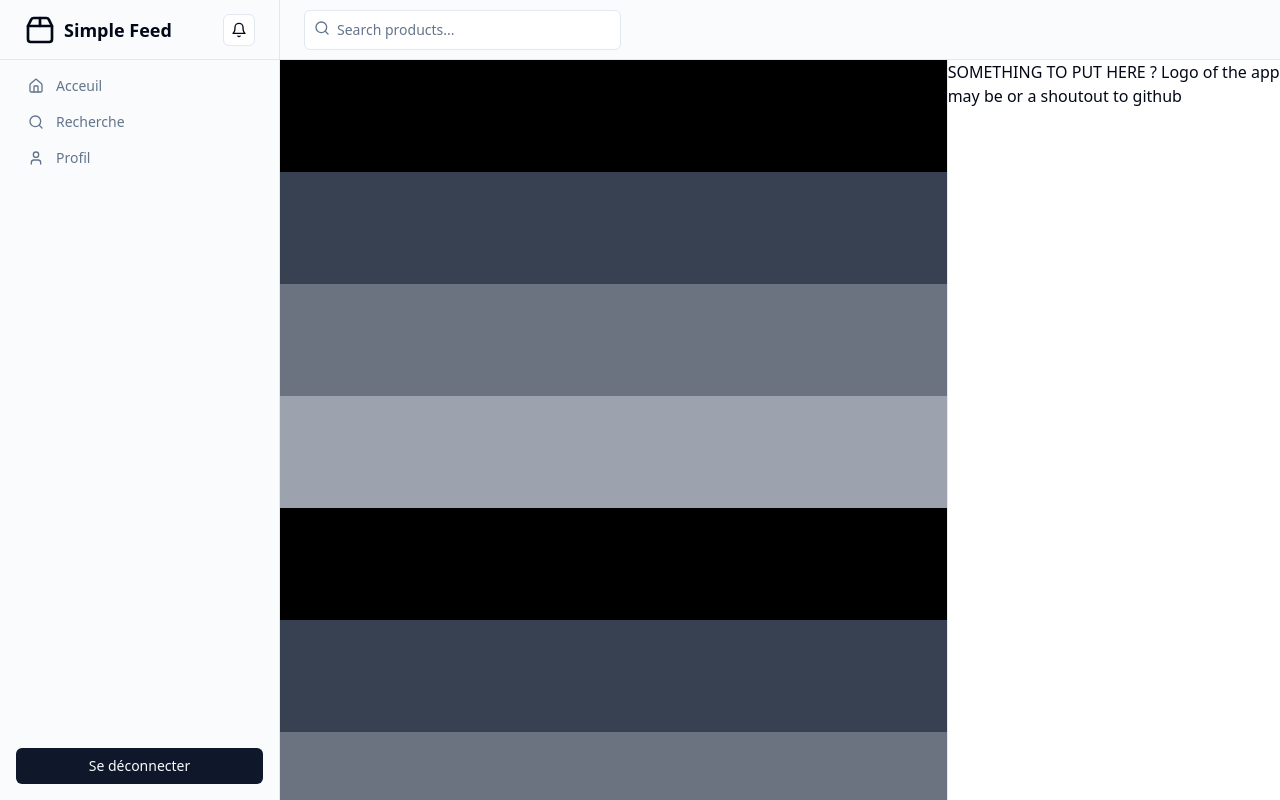
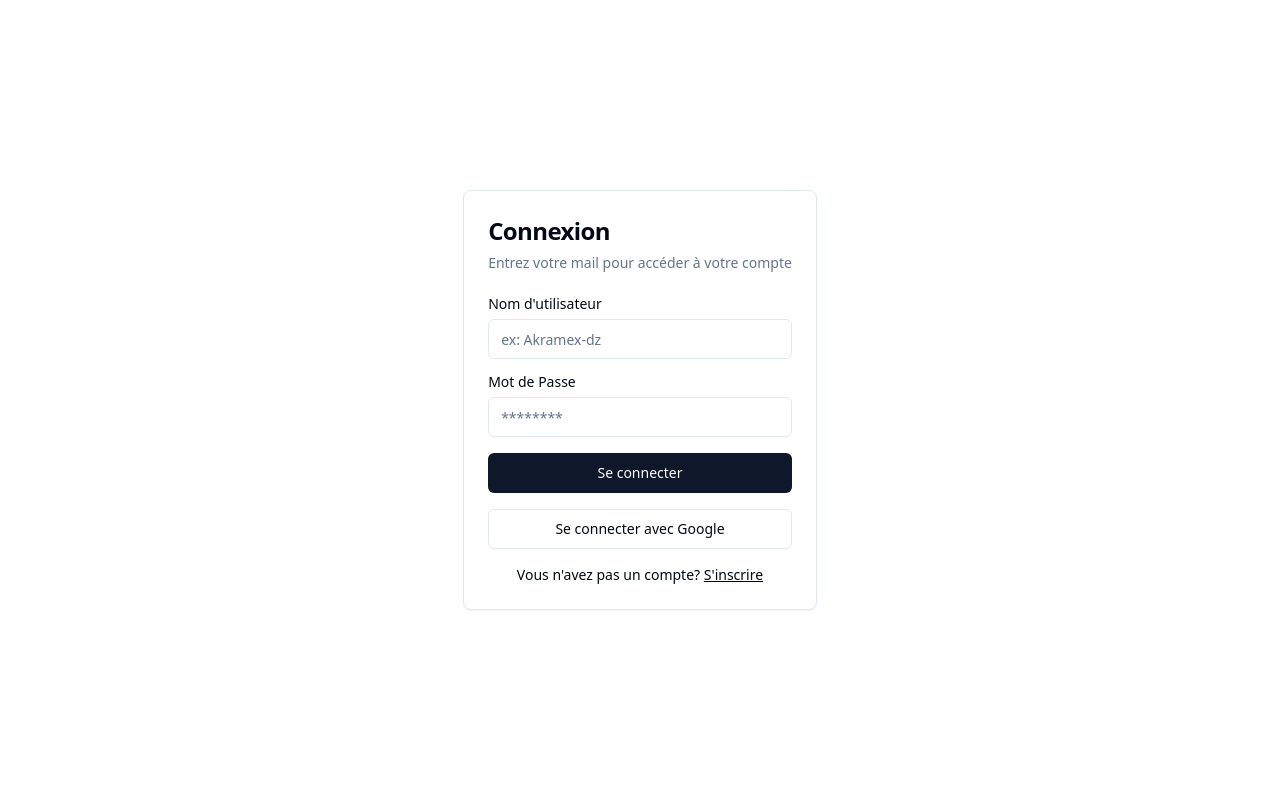
Before and after one commit to akramex-dz/simple-feed-client, a React (Vite) app: page /connexion in a window 1280 px wide. Shown: the top 800 px of the page. Built offline with nearby package versions, Linux system fonts and the light colour scheme.

Commit message:
Routing and linking login, signup

```diff
--- a/src/App.tsx
+++ b/src/App.tsx
@@ -1,13 +1,20 @@
-import { BrowserRouter as Router } from "react-router-dom"
-import { Layout } from "./components/Layout/Layout"
-// import { ScrollArea } from "@/components/ui/scroll-area"
+import { Routes, Route, BrowserRouter } from "react-router-dom"
+import LoginPage from "./pages/login.page"
+import SignupPage from "./pages/signup.page"
+import { Layout} from "./components/Layout/Layout"
+
 function App() {
   return (
     <>
-      <Router>
-        <Layout/>
-      </Router>
+    < BrowserRouter>
+      <Routes>
+          <Route path="/connexion" element={<LoginPage />} />
+          <Route path="/inscription" element={<SignupPage />} />
+          <Route path="*" element={<h1>404</h1>} />
+      </Routes>
+      </BrowserRouter>
     </>
+
   )
 }
 
--- a/src/clients/auth.client.ts
+++ b/src/clients/auth.client.ts
@@ -1,4 +1,5 @@
-const API_URL : string = import.meta.env.VITE_APP_API_URL;
+const API_URL = import.meta.env.VITE_APP_API_GATEWAY + '/auth';
+
 
 async function registerUser(email: string, username: string, password: string) {
   const response = await fetch(`${API_URL}/register`, {
@@ -25,6 +26,10 @@ async function loginUser(username: string, password: string) {
     },
     body: JSON.stringify({ username, password }),
   });
+
+  console.log(response);
+  console.log(API_URL);
+
 
   if (!response.ok) {
     throw new Error('Login failed');
--- a/src/components/Layout/Layout.tsx
+++ b/src/components/Layout/Layout.tsx
@@ -34,15 +34,15 @@ import {
 import { Input } from "@/components/ui/input"
 import { Sheet, SheetContent, SheetTrigger } from "@/components/ui/sheet"
 import { SideBar } from "../SideBar/SideBar"
-import { ScrollArea } from "../ui/scroll-area"
+import { ScrollArea, ScrollBar } from "../ui/scroll-area"
 
 export function Layout() {
   return (
-    <div className="grid min-h-screen w-full md:grid-cols-[220px_1fr] lg:grid-cols-[280px_1fr]">
+    <div className="grid h-screen w-full md:grid-cols-[220px_1fr] lg:grid-cols-[280px_1fr]">
       <div className="hidden border-r bg-muted/40 md:block">
         <SideBar/>
       </div>
-      <div className="flex flex-col">
+      <div className="flex flex-col h-full">
         <header className="flex h-14 items-center gap-4 border-b bg-muted/40 px-4 lg:h-[60px] lg:px-6">
           {/* <Sheet>
             <SheetTrigger asChild>
@@ -150,9 +150,9 @@ export function Layout() {
             </DropdownMenuContent>
           </DropdownMenu> */}
         </header>
-        <main className="flex flex-1 flex-row ">
-          <div className="h-full w-full md:w-2/3">
-            <ScrollArea className="h-full">
+        <main className="w-fill flex flex-1 flex-row">
+          <div className="md:w-2/3">
+            <ScrollArea className="h-96">
                 <div className="bg-black h-28"></div>
                 <div className="bg-gray-700 h-28"></div>
                 <div className="bg-gray-500 h-28"></div>
--- a/src/components/LoginForm/LoginForm.tsx
+++ b/src/components/LoginForm/LoginForm.tsx
@@ -1,3 +1,7 @@
+import {useState} from "react";
+import { Link } from "react-router-dom";
+import { loginUser } from "@/manager/auth.manager";
+
 import { Button } from "@/components/ui/button"
 import {
   Card,
@@ -10,10 +14,23 @@ import { Input } from "@/components/ui/input"
 import { Label } from "@/components/ui/label"
 
 export function LoginForm() {
+  const [username, setUsername] = useState('');
+  const [password, setPassword] = useState('');
+
+  const handleLogin = async () => {
+    try {
+      const response = await loginUser(username, password);
+      localStorage.setItem('token', response.accessToken);
+    } catch (error) {
+      console.error('Failed to login', error);
+    }
+  };
+
+
   return (
     <Card className="mx-auto max-w-sm bg*">
       <CardHeader>
-        <CardTitle className="text-2xl">Login</CardTitle>
+        <CardTitle className="text-2xl">Connexion</CardTitle>
         <CardDescription>
           Entrez votre mail pour accéder à votre compte
         </CardDescription>
@@ -21,12 +38,14 @@ export function LoginForm() {
       <CardContent>
         <div className="grid gap-4">
           <div className="grid gap-2">
-            <Label htmlFor="email">Email</Label>
+            <Label htmlFor="username">Nom d'utilisateur</Label>
             <Input
-              id="email"
-              type="email"
-              placeholder="m_bennacer@estin.dz"
+              id="username"
+              type="username"
+              placeholder="ex: Akramex-dz"
               required
+              value={username}
+              onChange={(e) => setUsername(e.target.value)}
             />
           </div>
           <div className="grid gap-2">
@@ -36,20 +55,27 @@ export function LoginForm() {
                 Forgot your password?
               </Link> */}
             </div>
-            <Input id="password" type="password" required />
+            <Input
+              id="password"
+              type="password"
+              placeholder="********"
+              required
+              value={password}
+              onChange={(e) => setPassword(e.target.value)}
+            />
           </div>
-          <Button type="submit" className="w-full">
-            Login
+          <Button type="submit" onClick={handleLogin} className="w-full">
+            Se connecter
           </Button>
           <Button variant="outline" className="w-full">
-            Login with Google
+            Se connecter avec Google
           </Button>
         </div>
         <div className="mt-4 text-center text-sm">
-          Don&apos;t have an account?{" "}
-          {/* <Link href="#" className="underline">
-            Sign up
-          </Link> */}
+          Vous n&apos;avez pas un compte?{" "}
+          <Link to="/inscription" className="underline">
+            S'inscrire
+          </Link>
         </div>
       </CardContent>
     </Card>
--- a/src/components/SignupForm/SignupForm.tsx
+++ b/src/components/SignupForm/SignupForm.tsx
@@ -1,4 +1,7 @@
-// import Link from "next/link"
+import { Link } from "react-router-dom"
+import { useState } from "react"
+import { registerUser } from "@/manager/auth.manager"
+
 
 import { Button } from "@/components/ui/button"
 import {
@@ -12,6 +15,23 @@ import { Input } from "@/components/ui/input"
 import { Label } from "@/components/ui/label"
 
 export function SignupForm() {
+
+  const [email, setEmail] = useState('');
+  const [username, setUsername] = useState('');
+  const [password, setPassword] = useState('');
+
+  const handleSignup = async () => {
+    try {
+      const response = await registerUser(email, username, password);
+      console.log(email, username, password);
+      localStorage.setItem('token', response.accessToken);
+      console.log(localStorage.getItem('token'))
+    } catch (error) {
+      console.error('Failed to login', error);
+    }
+  };
+
+
   return (
     <Card className="mx-auto max-w-sm">
       <CardHeader>
@@ -23,23 +43,38 @@ export function SignupForm() {
       <CardContent>
         <div className="grid gap-4">
           <div className="grid gap-2">
-              <Label htmlFor="username">Nom d'utilisateur</Label>
-              <Input id="username" placeholder="Akramex-dz" required />
-            </div>
-          <div className="grid gap-2">
             <Label htmlFor="email">Email</Label>
             <Input
               id="email"
               type="email"
               placeholder="m_bennacer@estin.dz"
               required
+              value={email}
+              onChange={(e) => setEmail(e.target.value)}
             />
           </div>
           <div className="grid gap-2">
+              <Label htmlFor="username">Nom d'utilisateur</Label>
+              <Input
+              id="username"
+              placeholder="Akramex-dz"
+              required
+              value={username}
+              onChange={(e) => setUsername(e.target.value)}
+              />
+          </div>
+          <div className="grid gap-2">
             <Label htmlFor="password">Mot de passe</Label>
-            <Input id="password" type="password" />
+            <Input
+            id="password"
+            type="password"
+            placeholder="********"
+            required
+            value={password}
+            onChange={(e) => setPassword(e.target.value)}
+            />
           </div>
-          <Button type="submit" className="w-full">
+          <Button type="submit" className="w-full" onClick={handleSignup}>
             S'inscrire
           </Button>
           {/* <Button variant="outline" className="w-full">
@@ -48,9 +83,9 @@ export function SignupForm() {
         </div>
         <div className="mt-4 text-center text-sm">
           Vous avez deja un compte ?{" "}
-          {/* <Link href="#" className="underline">
-            Sign in
-          </Link> */}
+          <Link to="/connexion" className="underline">
+            Se connecter
+          </Link>
         </div>
       </CardContent>
     </Card>
--- /dev/null
+++ b/src/pages/login.page.tsx
@@ -0,0 +1,14 @@
+import { LoginForm } from "@/components/LoginForm/LoginForm"
+
+function LoginPage() {
+  return (
+    <>
+    <div className="flex justify-center items-center h-screen">
+      <LoginForm />
+    </div>
+    </>
+
+  )
+}
+
+export default LoginPage
--- /dev/null
+++ b/src/pages/signup.page.tsx
@@ -0,0 +1,14 @@
+import { SignupForm } from "../components/SignupForm/SignupForm"
+
+function SignupPage() {
+  return (
+    <>
+    <div className="flex justify-center items-center h-screen">
+      <SignupForm />
+    </div>
+    </>
+
+  )
+}
+
+export default SignupPage
```
Also changed, not shown: 1 other file (tests, documents, lock files or other folders).
